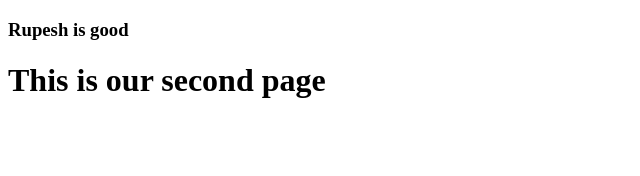
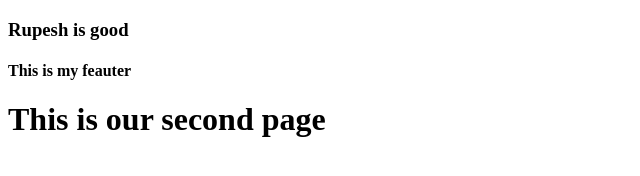
Before and after one commit to inspirerupesh/New_Project, a plain HTML site: page index.html in a window 1280 px wide. Shown: the whole page, without its empty margins (0-640 px from the left). Drawn offline with Linux system fonts and the light colour scheme.

Commit message:
This is new one

```diff
--- a/index.html
+++ b/index.html
@@ -7,6 +7,8 @@
 </head>
 <body>
     <h3>Rupesh is good</h3>
+    <h4>This is  my feauter
+    </h4>
     <h1>This is our second page</h1>
 </body>
 </html>
```
